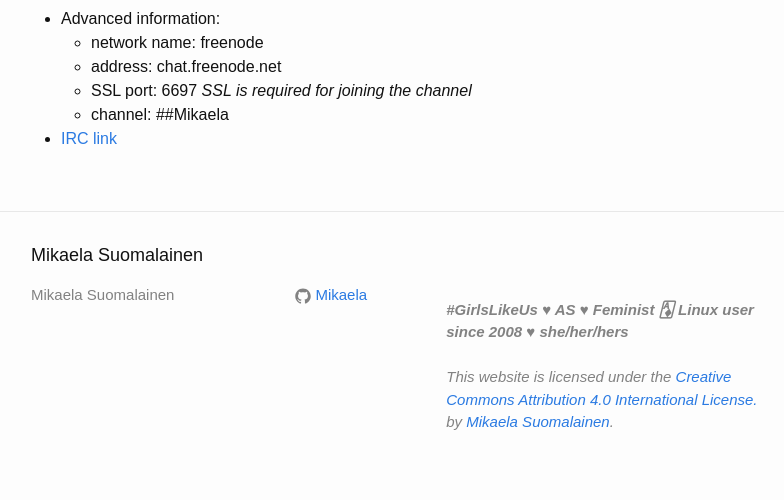
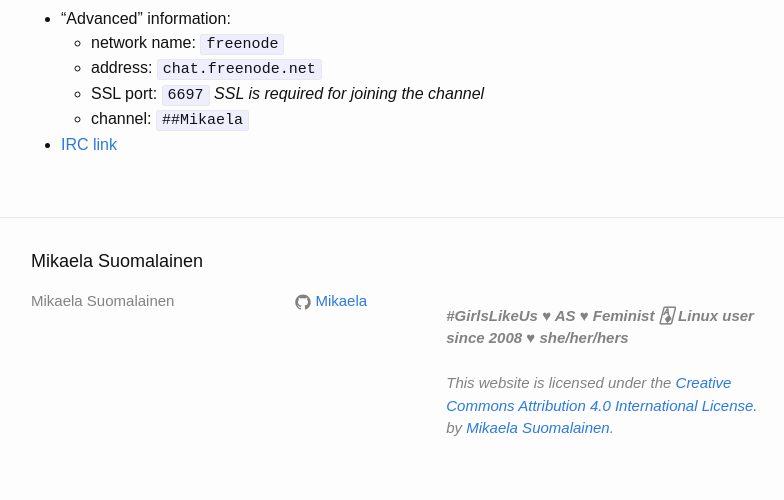
Before and after one commit to Mikaela/mikaela.github.io, a Jekyll site: the page built from pages/chat.markdown, in a window 1280 px wide. Shown: the part 883-1383 px from the top of the page, without its empty margins (239-1023 px from the left). Built offline with Jekyll 4.4.1, drawn with Linux system fonts in a browser that asks for light colours; Markdown is read by kramdown in place of the engine named in the settings.

```diff
--- a/pages/chat.markdown
+++ b/pages/chat.markdown
@@ -22,9 +22,9 @@ channel (in order to reduce spam).
 
 <iframe src="https://kiwiirc.com/client/chat.freenode.net:+6697/##Mikaela" style="border:0; width:100%; height:450px;"></iframe>
 
-* Advanced information:
-    * network name: freenode
-    * address: chat.freenode.net
-    * SSL port: 6697 *SSL is required for joining the channel*
-    * channel: ##Mikaela
+* "Advanced" information:
+    * network name: `freenode`
+    * address: `chat.freenode.net`
+    * SSL port: `6697` *SSL is required for joining the channel*
+    * channel: `##Mikaela`
 * [IRC link](ircs://chat.freenode.net:6697/##Mikaela)
```
